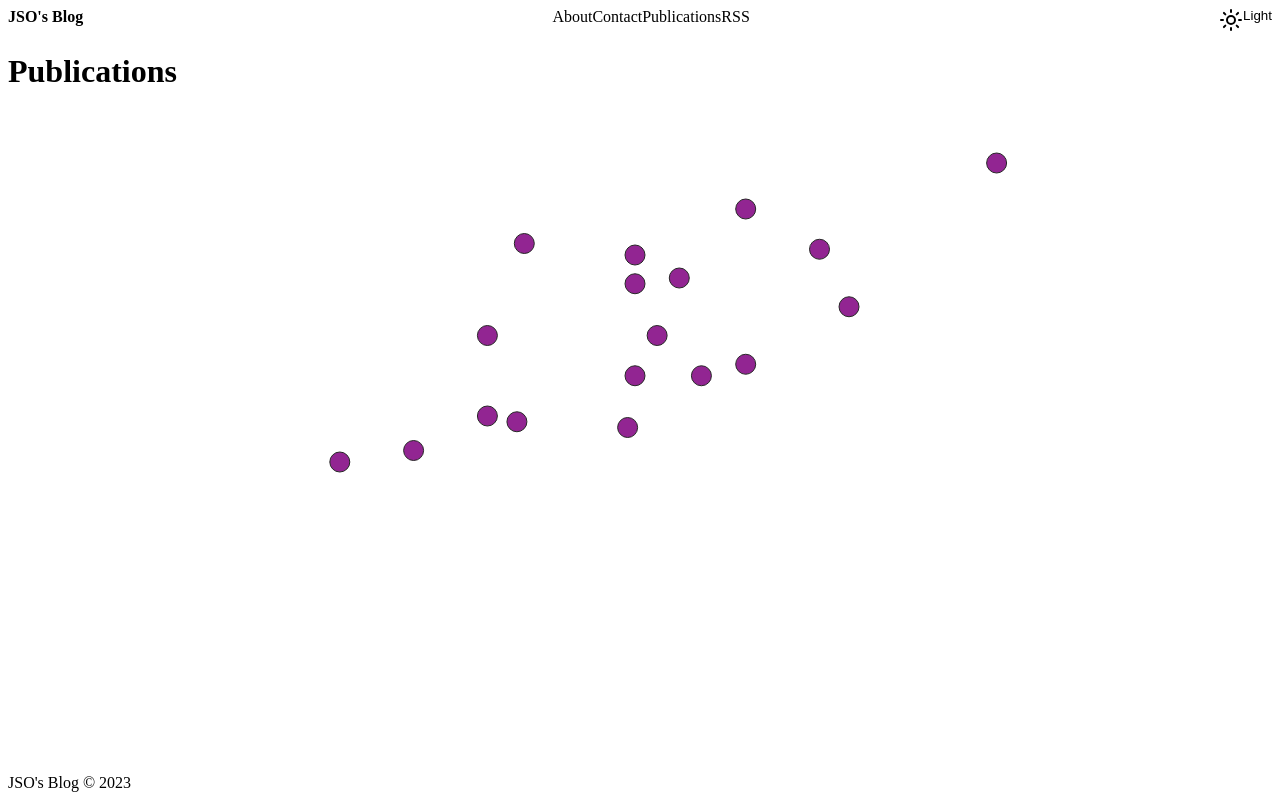
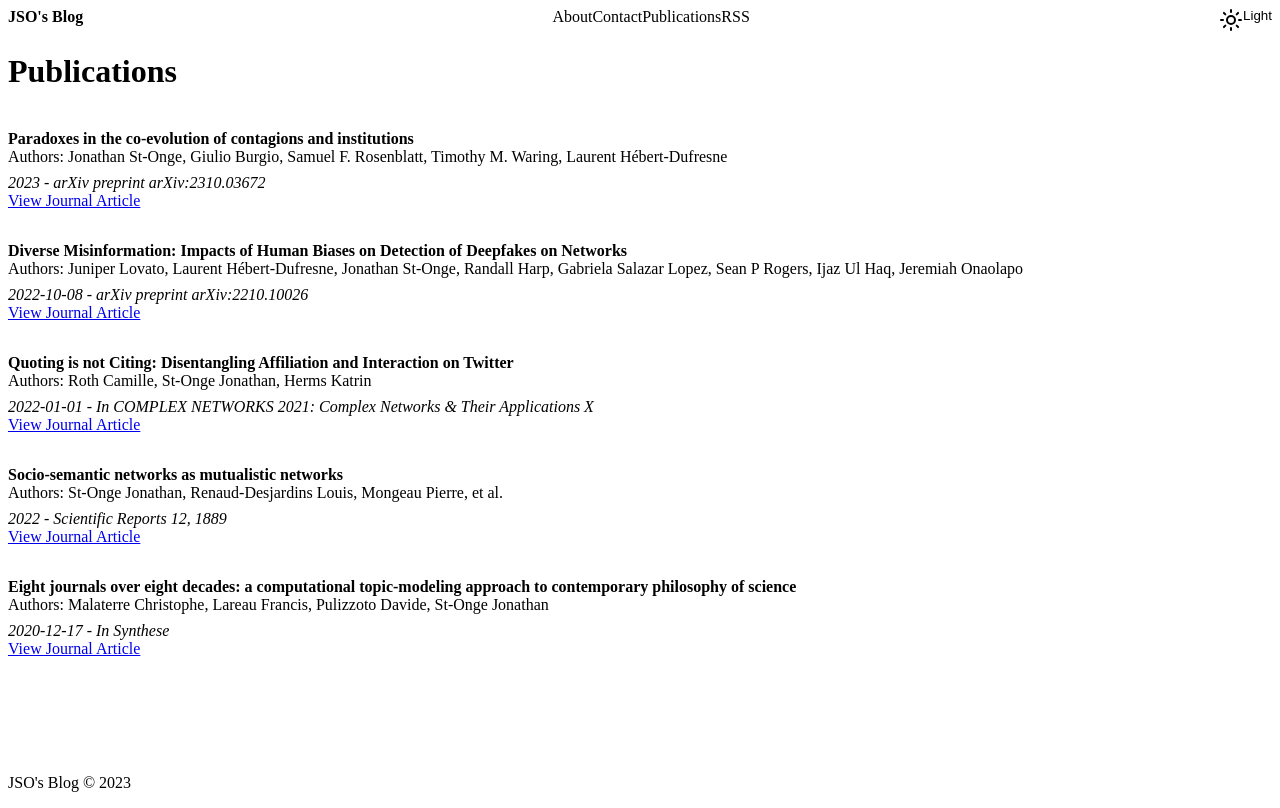
Before and after one commit to jstonge/blog, a SvelteKit app: page /publications in a window 1280 px wide. Built offline with nearby package versions, Linux system fonts and the light colour scheme.

Commit message:
update pubs

```diff
--- a/src/routes/publications/+page.svelte
+++ b/src/routes/publications/+page.svelte
@@ -4,6 +4,77 @@
 
 <script>
     import ScatterPlot from '$lib/components/timeline.svelte'
+
+    let publications = [
+        {
+            title: "Diverse Misinformation: Impacts of Human Biases on Detection of Deepfakes on Networks",
+            authors: ["Juniper Lovato", "Laurent Hébert-Dufresne", "Jonathan St-Onge", "Randall Harp", "Gabriela Salazar Lopez", "Sean P Rogers", "Ijaz Ul Haq", "Jeremiah Onaolapo"],
+            date: "2022-10-08",
+            publication: "arXiv preprint arXiv:2210.10026",
+            url: "https://arxiv.org/abs/2210.10026"
+        },
+
+        {
+            title: "Eight journals over eight decades: a computational topic-modeling approach to contemporary philosophy of science",
+            authors: ["Malaterre Christophe", "Lareau Francis", "Pulizzoto Davide", "St-Onge Jonathan"],
+            date: "2020-12-17",
+            publication: "In Synthese",
+            url: "https://link.springer.com/article/10.1007/s11229-020-02915-6"
+        },
+        {
+            title: "Quoting is not Citing: Disentangling Affiliation and Interaction on Twitter",
+            authors: ["Roth Camille", "St-Onge Jonathan", "Herms Katrin"],
+            date: "2022-01-01",
+            publication: "In COMPLEX NETWORKS 2021: Complex Networks & Their Applications X",
+            url: "https://arxiv.org/abs/2112.00554"
+        },
+        {
+            title: "Paradoxes in the co-evolution of contagions and institutions",
+            authors: ["Jonathan St-Onge", "Giulio Burgio", "Samuel F. Rosenblatt", "Timothy M. Waring", "Laurent Hébert-Dufresne"],
+            date: "2023",
+            publication: "arXiv preprint arXiv:2310.03672",
+            url: "https://arxiv.org/abs/2310.03672",
+            publicationType: "arXiv",
+            eprint: "2310.03672",
+            archivePrefix: "arXiv",
+            primaryClass: "physics.soc-ph"
+        },
+        {
+            title: "Socio-semantic networks as mutualistic networks",
+            authors: ["St-Onge Jonathan", "Renaud-Desjardins Louis", "Mongeau Pierre", "et al."],
+            date: "2022",
+            publication: "Scientific Reports 12, 1889",
+            url: "https://doi.org/10.1038/s41598-022-05743-5"
+        }
+
+    ];
+
+    publications.sort((a, b) => new Date(b.date) - new Date(a.date));
 </script>
 
-<ScatterPlot />
+<div class="publications">
+    {#each publications as {title, authors, date, publication, url}}
+      <div class="publication">
+        <div class="publication-title">{title}</div>
+        <div class="authors">Authors: {authors.join(", ")}</div>
+        <div class="publication-info">{date} - {publication}</div>
+        <a href={url} target="_blank">View Journal Article</a>
+      </div>
+    {/each}
+</div>
+
+
+<style>
+    .publication {
+      margin-bottom: 2rem;
+    }
+    .publication-title {
+      font-weight: bold;
+    }
+    .authors {
+      margin-bottom: 0.5rem;
+    }
+    .publication-info {
+      font-style: italic;
+    }
+  </style>
```
